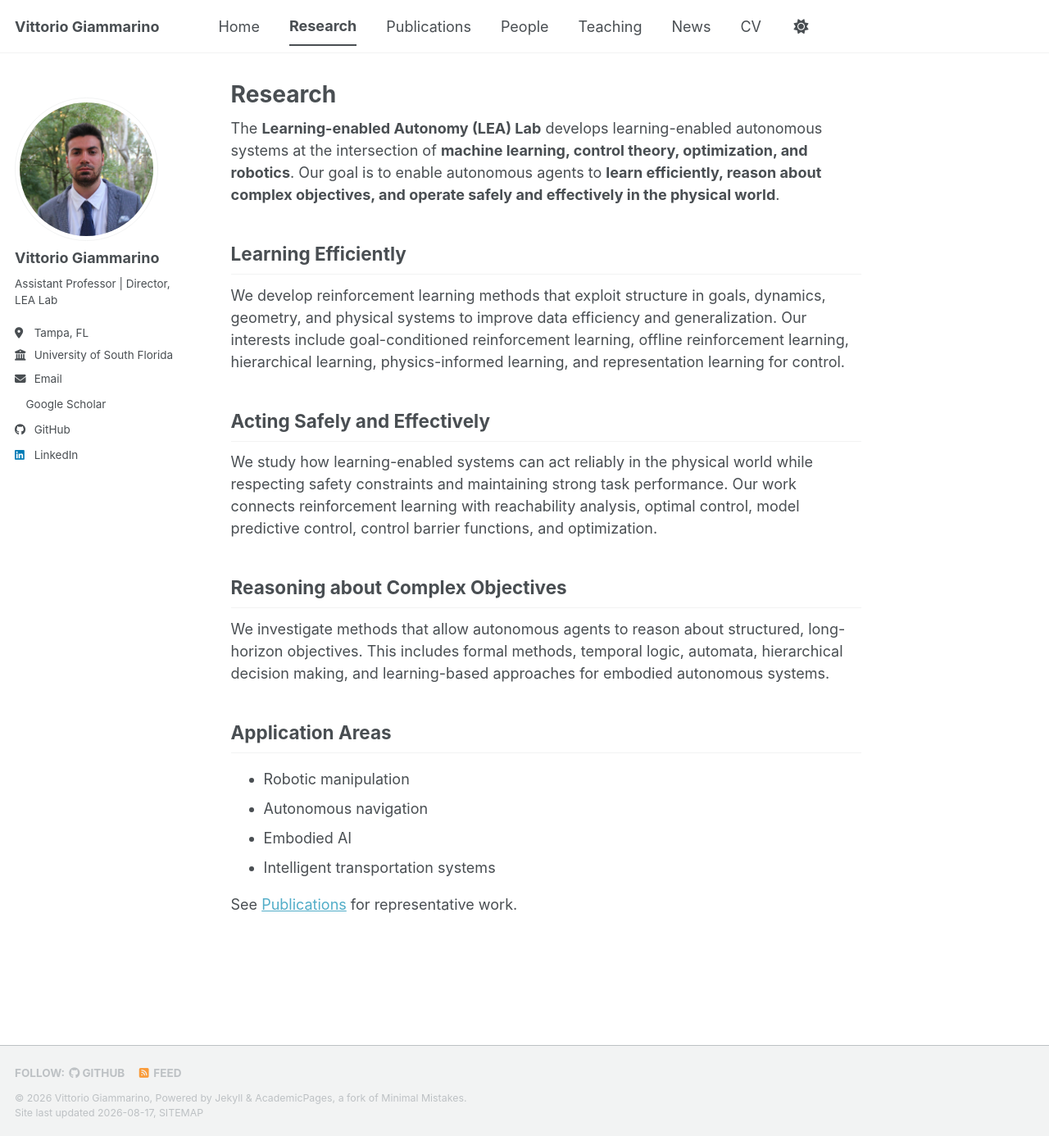
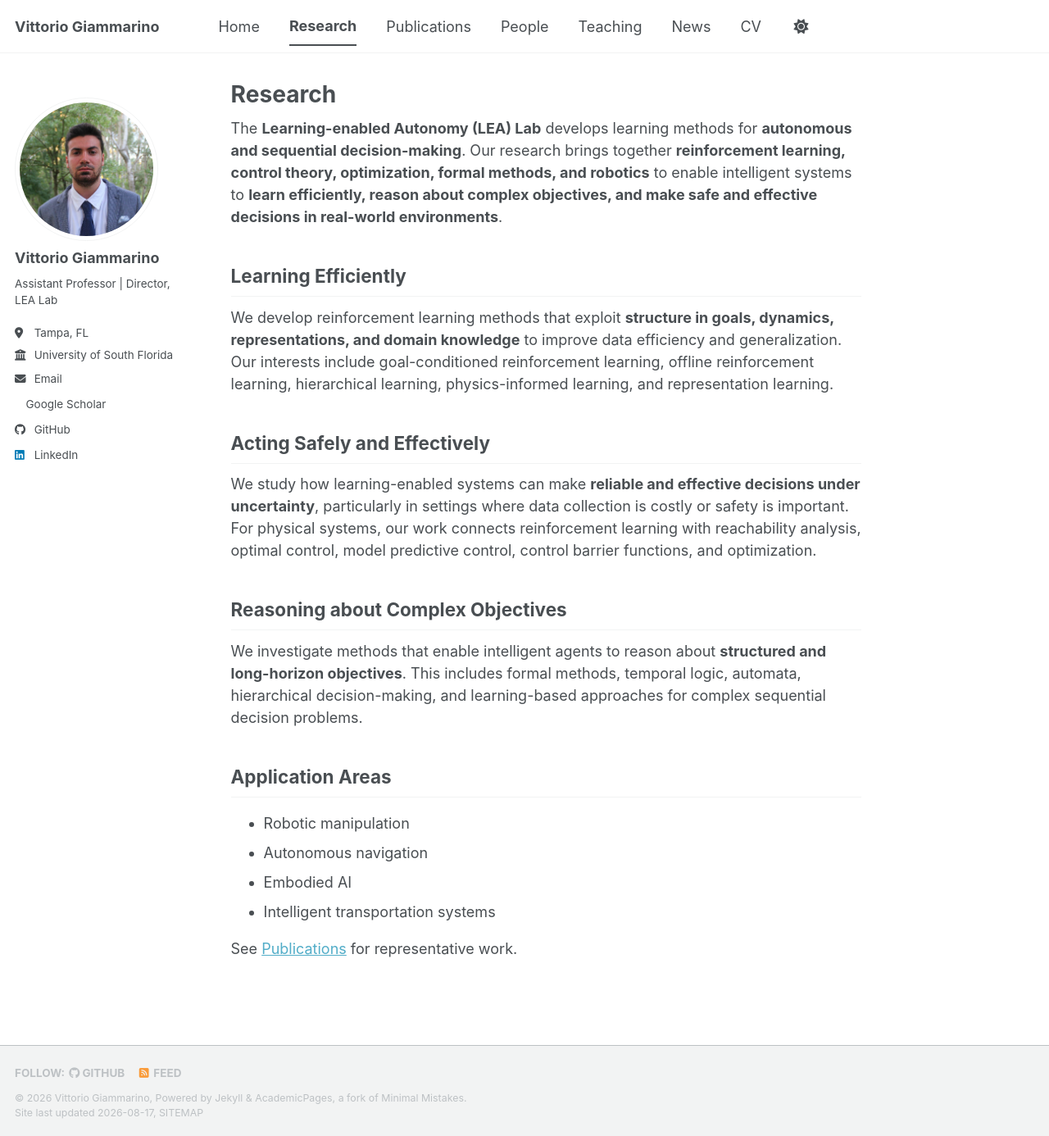
Before and after one commit to VittorioGiammarino/VittorioGiammarino.github.io, a Jekyll site: the page built from _pages/research.md, in a window 1280 px wide and 1386 px high. Shown: the whole window at 82% size. Built offline with Jekyll 4.4.1, drawn with Linux system fonts in a browser that asks for light colours; a style sheet for code colours, icons or effects is not loaded.

Commit message:
small changes in about and research

```diff
--- a/_pages/research.md
+++ b/_pages/research.md
@@ -4,25 +4,26 @@ title: "Research"
 author_profile: true
 ---
 
-The **Learning-enabled Autonomy (LEA) Lab** develops learning-enabled autonomous systems at the intersection of **machine learning, control theory, optimization, and robotics**. Our goal is to enable autonomous agents to **learn efficiently, reason about complex objectives, and operate safely and effectively in the physical world**.
+The **Learning-enabled Autonomy (LEA) Lab** develops learning methods for **autonomous and sequential decision-making**. Our research brings together **reinforcement learning, control theory, optimization, formal methods, and robotics** to enable intelligent systems to **learn efficiently, reason about complex objectives, and make safe and effective decisions in real-world environments**.
 
 ## Learning Efficiently
 
-We develop reinforcement learning methods that exploit structure in goals, dynamics, geometry, and physical systems to improve data efficiency and generalization. Our interests include goal-conditioned reinforcement learning, offline reinforcement learning, hierarchical learning, physics-informed learning, and representation learning for control.
+We develop reinforcement learning methods that exploit **structure in goals, dynamics, representations, and domain knowledge** to improve data efficiency and generalization. Our interests include goal-conditioned reinforcement learning, offline reinforcement learning, hierarchical learning, physics-informed learning, and representation learning.
 
 ## Acting Safely and Effectively
 
-We study how learning-enabled systems can act reliably in the physical world while respecting safety constraints and maintaining strong task performance. Our work connects reinforcement learning with reachability analysis, optimal control, model predictive control, control barrier functions, and optimization.
+We study how learning-enabled systems can make **reliable and effective decisions under uncertainty**, particularly in settings where data collection is costly or safety is important. For physical systems, our work connects reinforcement learning with reachability analysis, optimal control, model predictive control, control barrier functions, and optimization.
 
 ## Reasoning about Complex Objectives
 
-We investigate methods that allow autonomous agents to reason about structured, long-horizon objectives. This includes formal methods, temporal logic, automata, hierarchical decision making, and learning-based approaches for embodied autonomous systems.
+We investigate methods that enable intelligent agents to reason about **structured and long-horizon objectives**. This includes formal methods, temporal logic, automata, hierarchical decision-making, and learning-based approaches for complex sequential decision problems.
 
 ## Application Areas
 
-- Robotic manipulation
-- Autonomous navigation
-- Embodied AI
-- Intelligent transportation systems
+* Robotic manipulation
+* Autonomous navigation
+* Embodied AI
+* Intelligent transportation systems
+
 
 See [Publications](/publications/) for representative work.
```
Also changed, not shown: _pages/about.md (+2 -3 lines).
